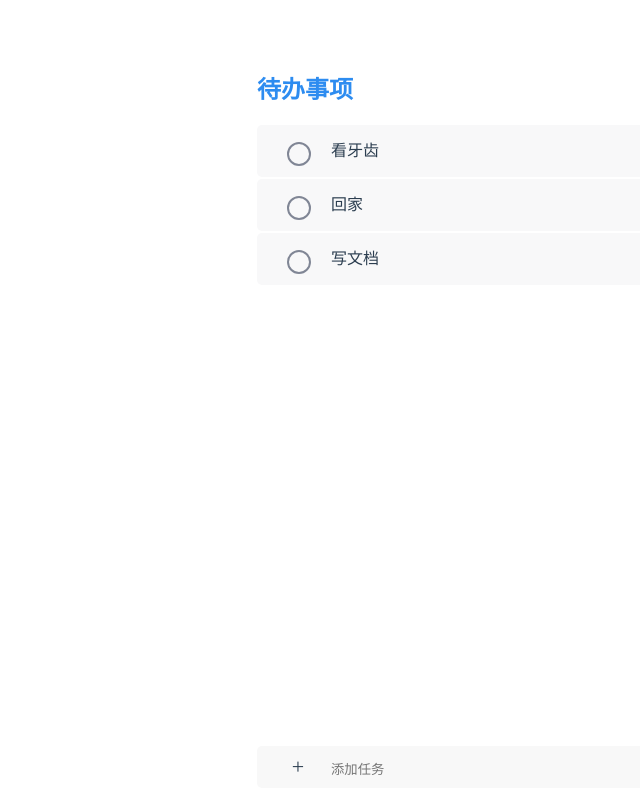
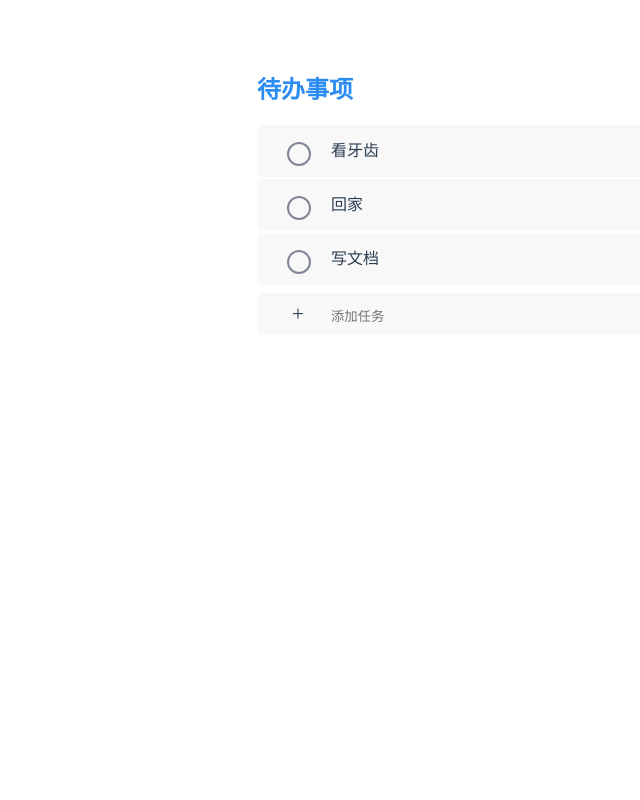
Before and after one commit to Reesehome/vue3-todolist, a Vue app: page /todo in a window 1280 px wide. Shown: the whole page, without its empty margins (133-773 px from the left). Built offline with nearby package versions, Linux system fonts and the light colour scheme.

Commit message:
1、完成详情页面的子任务 2、封装列表和添加按钮为公用组件

```diff
--- /dev/null
+++ b/src/components/AddBtn.vue
@@ -0,0 +1,59 @@
+<template>
+    <div class="addBtn">
+        <i>+</i>
+        <input class="newTask" v-model="newTask" :placeholder="placeholder" @keyup.enter="add" />
+    </div>
+</template>
+
+<script lang="ts">
+import { defineComponent, ref } from 'vue';
+
+export default defineComponent({
+    name: 'AddBtn',
+    props: {
+        placeholder: String
+    },
+    emits: ['add'],
+    setup(props, context) {
+        let newTask = ref('');
+        const add = () => {
+            context.emit('add', newTask.value);
+            newTask.value = '';
+        };
+        return { newTask, add };
+    },
+    components: {},
+});
+</script>
+
+<style lang="scss" scoped>
+.addBtn {
+    box-sizing: border-box;
+    margin: 0 auto;
+    padding: 10px 30px;
+    background-color: #f8f8f8;
+    transform: translateY(-10px);
+    width: 500px;
+    border: none;
+    border-radius: 5px;
+    text-align: left;
+    i {
+        display: inline-block;
+        width: 22px;
+        text-align: center;
+        line-height: 22px;
+        font-size: 22px;
+        font-style: normal;
+        user-select: none;
+    }
+    .newTask {
+        display: inline-block;
+        margin-left: 20px;
+        border: none;
+        background-color: #f8f8f8;
+        &:focus-visible {
+            outline: none;
+        }
+    }
+}
+</style>
--- /dev/null
+++ b/src/components/List.vue
@@ -0,0 +1,115 @@
+<template>
+    <ul>
+        <li v-for="(l, li) in data" :key="li" @click="showDetail(l, li)" class="listItem" :class="{'finished': l.finished}">
+            <i class="listCicle" @click.stop="toggleFinished(l, li)"></i>
+            <span class="listTitle">{{l.title}}</span>
+            <span class="delBtn" @click.stop="del(li)">删除</span>
+        </li>
+    </ul>
+</template>
+
+<script lang="ts">
+import { defineComponent } from 'vue';
+import { TodoListItem } from '/types/data.d.ts';
+
+export default defineComponent({
+    name: 'List',
+    props: {
+        data: <TodoListItem>Array,
+    },
+    emits: ['click', 'toggleFinished', 'del'],
+    setup(props, context) {
+        const showDetail = (l: TodoListItem, li: string | number | symbol) => {
+            context.emit('click', l, li);
+        };
+        const toggleFinished = (
+            l: TodoListItem,
+            li: string | number | symbol
+        ) => {
+            context.emit('toggleFinished', l, li);
+        };
+        const del = (li: string | number | symbol) => {
+            context.emit('del', li);
+        };
+        return {
+            showDetail,
+            toggleFinished,
+            del,
+        };
+    },
+    components: {},
+});
+</script>
+
+<style lang="scss" scoped>
+ul {
+    padding-left: 0;
+    max-height: calc(100% - 85px);
+    overflow: auto;
+}
+ul > li {
+    background-color: #f8f8f9;
+    margin-bottom: 2px;
+    padding: 10px;
+    border-radius: 5px;
+    list-style: none;
+    line-height: 2;
+    text-align: left;
+}
+.listItem {
+    position: relative;
+}
+.listTitle {
+    margin-left: 20px;
+    user-select: none;
+}
+.listCicle {
+    display: inline-block;
+    margin-left: 20px;
+    width: 20px;
+    height: 20px;
+    vertical-align: text-top;
+    border: 2px solid #808695;
+    border-radius: 50%;
+    transition-property: transform, border-color, background-color;
+    transition-duration: 0.2s;
+    &:active {
+        transform: scale(0.9);
+        border-color: #aaa;
+        background-color: #aaa;
+    }
+}
+.finished {
+    .listTitle {
+        color: #c5c8ce;
+        text-decoration: line-through;
+    }
+    .listCicle {
+        border-color: #c5c8ce;
+        background-color: #c5c8ce;
+    }
+}
+
+.delBtn {
+    position: absolute;
+    top: 10px;
+    right: 0;
+    font-size: 14px;
+    padding: 0 20px;
+    display: none;
+    color: #808695;
+    transition-property: color;
+    transition-duration: 0.2s;
+    &:hover {
+        color: #2c3e50;
+    }
+}
+
+.listItem:hover {
+    .delBtn {
+        display: block;
+        user-select: none;
+        cursor: pointer;
+    }
+}
+</style>
--- a/src/views/TodoDetail.vue
+++ b/src/views/TodoDetail.vue
@@ -1,35 +1,68 @@
 <template>
     <h2>待办事项详情-{{detailData.title}}</h2>
+    <List :data="detailData.children" @toggle-finished="toggleFinished" @del="del"></List>
+    <AddBtn placeholder="下一步" @add="add"></AddBtn>
     <div class="notice">
         <span class="demonstration">提醒我</span>
         <el-date-picker v-model="detailData.noticeTime" type="datetime" placeholder="选择日期时间">
         </el-date-picker>
     </div>
     <textarea class="remark" type="textarea" :rows="4" v-model="detailData.remark" placeholder="添加备注" />
+    <el-button type="primary">保存</el-button>
 </template>
 
 <script lang="ts">
-import { defineComponent, reactive, toRefs } from 'vue';
+import { defineComponent, reactive, toRefs, toRef } from 'vue';
 import { useRoute } from 'vue-router';
 import { TodoListItem } from '/types/data.d.ts';
 import { ElDatePicker, ElButton } from 'element-plus';
+import List from '@/components/List.vue';
+import AddBtn from '@/components/AddBtn.vue';
 
 export default defineComponent({
     name: 'Detail',
     setup() {
         const currentRoute = useRoute();
+        // 获取详情数据
         const state = reactive({
             detailData: <TodoListItem>{},
         });
+        state.detailData = currentRoute.params;
 
-        state.detailData = currentRoute.params;
+        // 处理列表事件
+        const del = (index: string | number | symbol) => {
+            state.detailData.children.splice(index, 1);
+        };
+
+        const toggleFinished = (l: TodoListItem) => {
+            l.finished = !l.finished;
+        };
+
+        const add = (val: string) => {
+            let children = toRef(state.detailData, 'children');
+
+            if (!children.value) {
+                children.value = [{ id: 0, type: 'extra', title: val }];
+            } else {
+                children.value.push({
+                    id: children.value[children.value.length - 1].id + 1,
+                    type: 'extra',
+                    title: val,
+                });
+            }
+        };
         return {
             ...toRefs(state),
+            del,
+            toggleFinished,
+            add,
         };
     },
     components: {
         ElDatePicker,
         ElButton,
+        List,
+        AddBtn,
     },
 });
 </script>
@@ -52,6 +85,7 @@ h2 {
 .remark {
     display: inline-block;
     box-sizing: border-box;
+    margin-bottom: 20px;
     padding: 20px;
     width: 100%;
     border: none;
--- a/src/views/TodoList.vue
+++ b/src/views/TodoList.vue
@@ -1,27 +1,19 @@
 <template>
     <h2>待办事项</h2>
-    <ul>
-        <li v-for="(l, li) in state.list" :key="li" @click="showDetail(l)" class="listItem" :class="{'finished': l.finished}">
-            <i class="listCicle" @click.stop="toggleFinished(l)"></i>
-            <span class="listTitle">{{l.title}}</span>
-            <span class="delBtn" @click.stop="del(li)">删除</span>
-        </li>
-    </ul>
-    <div class="addBtn">
-        <i>+</i>
-        <input class="newTask" v-model="newTask" placeholder="添加任务" @keyup.enter="add" />
-    </div>
+    <List :data="state.list" @click="showDetail" @toggle-finished="toggleFinished" @del="del"></List>
+    <AddBtn placeholder="添加任务" @add="add"></AddBtn>
 </template>
 <script lang='ts'>
 import { defineComponent, reactive, ref } from 'vue';
 import { TodoListItem } from '/types/data.d.ts';
 import { useRouter } from 'vue-router';
+import List from '@/components/List.vue';
+import AddBtn from '@/components/AddBtn.vue';
 
 export default defineComponent({
     name: 'TodoList',
     setup: () => {
         const router = useRouter();
-        let newTask = ref('');
         let state = reactive({
             list: <TodoListItem>[
                 {
@@ -41,13 +33,16 @@ export default defineComponent({
                 },
             ],
         });
-        const add = () => {
-            state.list.push({
-                id: state.list[state.list.length - 1].id + 1,
-                type: 'extra',
-                title: newTask.value,
-            });
-            newTask.value = '';
+        const add = (val: string) => {
+            if (!state.list) {
+                state.list = [{ id: 0, type: 'extra', title: val }];
+            } else {
+                state.list.push({
+                    id: state.list[state.list.length - 1].id + 1,
+                    type: 'extra',
+                    title: val,
+                });
+            }
         };
         const del = (index: string | number | symbol) => {
             state.list.splice(index, 1);
@@ -59,7 +54,6 @@ export default defineComponent({
             l.finished = !l.finished;
         };
         return {
-            newTask,
             state,
             add,
             del,
@@ -77,6 +71,10 @@ export default defineComponent({
         //     this.newTask = '';
         // },
     },
+    components: {
+        List,
+        AddBtn
+    }
 });
 </script>
 <style scoped lang="scss">
@@ -84,103 +82,6 @@ h2 {
     text-align: left;
     color: #2d8cf0;
 }
-ul {
-    padding-left: 0;
-    height: calc(100% - 85px);
-    overflow: auto;
-}
-ul > li {
-    background-color: #f8f8f9;
-    margin-bottom: 2px;
-    padding: 10px;
-    border-radius: 5px;
-    list-style: none;
-    line-height: 2;
-    text-align: left;
-}
-.listItem {
-    position: relative;
-}
-.listTitle {
-    margin-left: 20px;
-    user-select: none;
-}
-.listCicle {
-    display: inline-block;
-    margin-left: 20px;
-    width: 20px;
-    height: 20px;
-    vertical-align: text-top;
-    border: 2px solid #808695;
-    border-radius: 50%;
-    transition-property: transform, border-color, background-color;
-    transition-duration: 0.2s;
-    &:active {
-        transform: scale(0.9);
-        border-color: #aaa;
-        background-color: #aaa;
-    }
-}
-.finished {
-    .listTitle {
-        color: #c5c8ce;
-        text-decoration: line-through;
-    }
-    .listCicle {
-        border-color: #c5c8ce;
-        background-color: #c5c8ce;
-    }
-}
 
-.delBtn {
-    position: absolute;
-    top: 10px;
-    right: 0;
-    font-size: 14px;
-    padding: 0 20px;
-    display: none;
-    color: #808695;
-    transition-property: color;
-    transition-duration: 0.2s;
-    &:hover {
-        color: #2c3e50;
-    }
-}
 
-.listItem:hover {
-    .delBtn {
-        display: block;
-        user-select: none;
-        cursor: pointer;
-    }
-}
-.addBtn {
-    box-sizing: border-box;
-    margin: 0 auto;
-    padding: 10px 30px;
-    background-color: #f8f8f8;
-    transform: translateY(-10px);
-    width: 500px;
-    border: none;
-    border-radius: 5px;
-    text-align: left;
-    i {
-        display: inline-block;
-        width: 22px;
-        text-align: center;
-        line-height: 22px;
-        font-size: 22px;
-        font-style: normal;
-        user-select: none;
-    }
-    .newTask {
-        display: inline-block;
-        margin-left: 20px;
-        border: none;
-        background-color: #f8f8f8;
-        &:focus-visible {
-            outline: none;
-        }
-    }
-}
 </style>
--- a/types/data.d.ts
+++ b/types/data.d.ts
@@ -5,4 +5,5 @@ export interface TodoListItem {
     finished?: Boolean;
     noticeTime?: Date;
     remark?: String;
+    children?: Array<TodoListItem>;
 }
```
